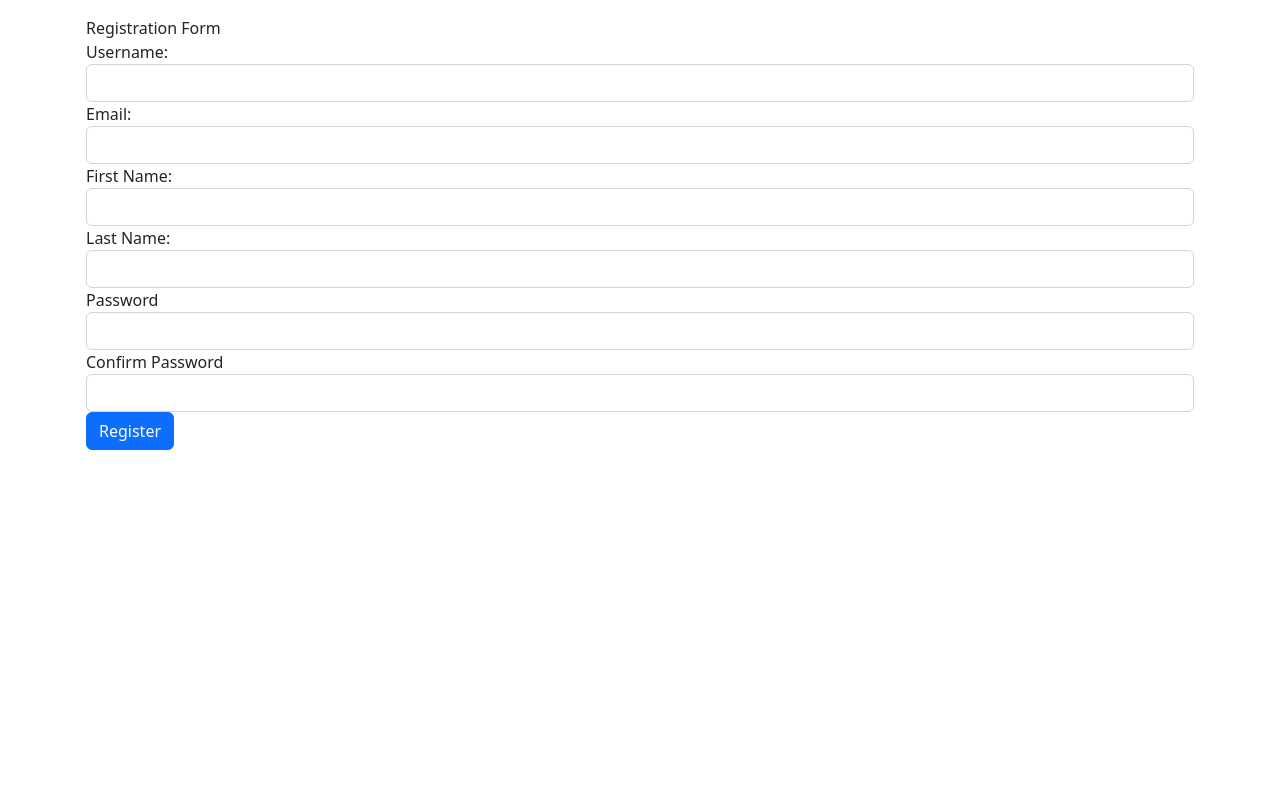
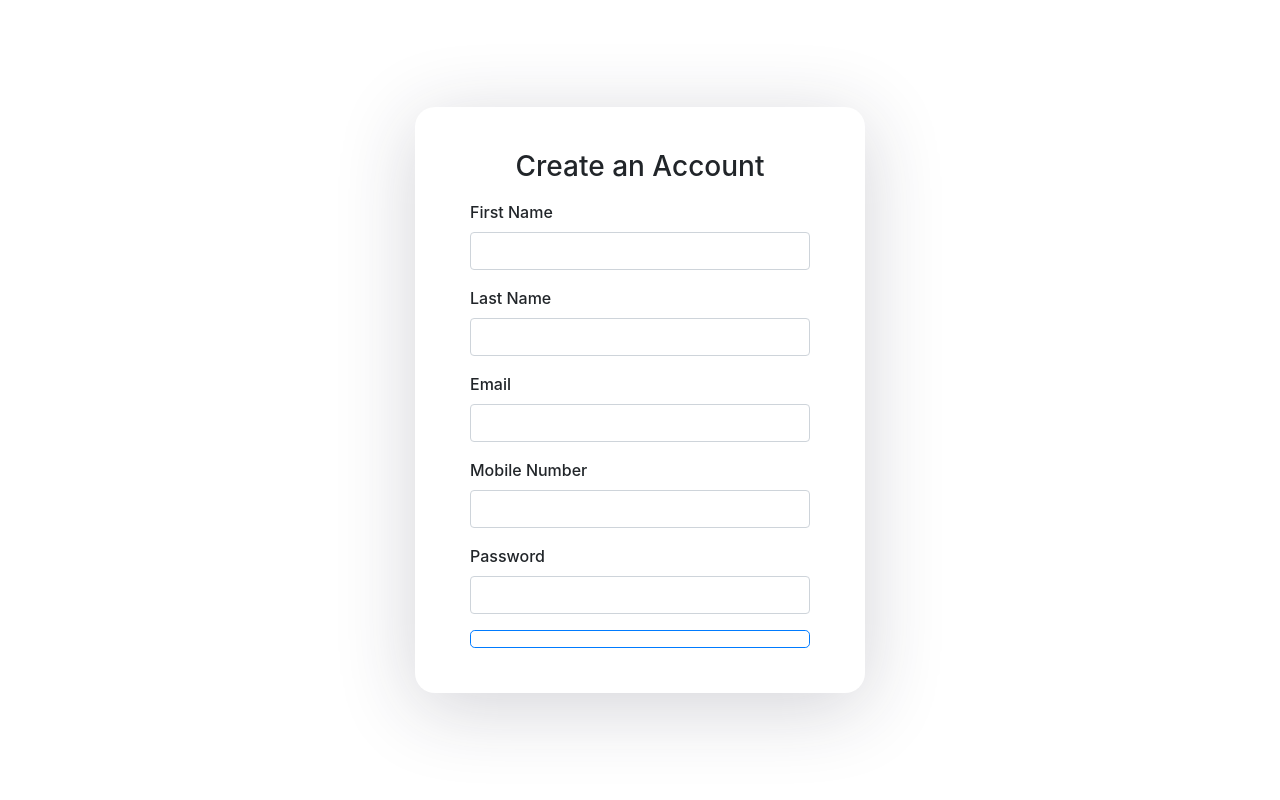
Before and after one commit to erickoukos/acwict-budget-app, a PHP site: page /controllers/register.php in a window 1280 px wide. Run offline with PHP 8.4, Linux system fonts and the light colour scheme.

Commit message:
New files and Register Page

```diff
--- /dev/null
+++ b/controllers/register.php
@@ -0,0 +1,35 @@
+<?php
+include ("../includes/topfile.php");
+
+?>
+
+<div class="budget-app">
+    <div class="vertical-center">
+        <div class="inner-block">
+            <form action="" method="post">
+                <h3>Create an Account</h3>
+                <div class="form-group">
+                    <label for="firstname">First Name</label>
+                    <input type="text" name="firstname" id="firstName" class="form-control">
+                </div>
+                <div class="form-group">
+                    <label for="lastname">Last Name</label>
+                    <input type="text" name="lastname" id="lastName" class="form-control">
+                </div>
+                <div class="form-group">
+                    <label for="email">Email</label>
+                    <input type="text" name="email" id="email" class="form-control">
+                </div>
+                <div class="form-group">
+                    <label for="mobilenumber">Mobile Number</label>
+                    <input type="text" name="mobilenumber" id="mobileNumber" class="form-control">
+                </div>
+                <div class="form-group">
+                    <label for="password">Password</label>
+                    <input type="password" name="password" id="password" class="form-control">
+                </div>
+                <button type="submit" name="submit" id="submit" class="btn btn-outline-primary btn-lg btn-block"></button>
+            </form>
+        </div>
+    </div>
+</div>
--- /dev/null
+++ b/css/main.css
@@ -0,0 +1,50 @@
+*{
+    box-sizing: border-box;
+}
+
+/* MAIN BODY */
+body,
+html,
+.budget-app,
+.vertical-center{
+    width: 100%;
+    height: 100%;
+}
+
+.vertical-center{
+    display: flex;
+    text-align: left;
+    justify-content: center;
+    flex-direction: column;
+}
+
+/* NAVBAR */
+
+
+/* BUTTON */
+
+.btn-outline-primary:hover{
+    background-color: #1833ff;
+    color: #fff;
+}
+
+.inner-block{
+    width: 450px;
+    margin: auto;
+    background: #fff;
+    box-shadow: 0px 14px 80px rgba(34, 35, 58, .2);
+    padding: 45px 55px 45px 55px;
+    transition: all .3s;
+    border-radius: 20px;
+}
+
+.vertical-center h3{
+    text-align: center;
+    margin: 0;
+    line-height: 1;
+    padding-bottom: 20px;
+}
+
+label{
+    font-weight: 500;
+}
--- /dev/null
+++ b/includes/topfile.php
@@ -0,0 +1,14 @@
+<!doctype html>
+<html lang="en">
+  <head>
+    <meta charset="utf-8">
+    <meta name="viewport" content="width=device-width, initial-scale=1">
+    <link rel="stylesheet" href="https://stackpath.bootstrapcdn.com/bootstrap/4.5.0/css/bootstrap.min.css">
+    <link rel="stylesheet" href="../css/main.css">
+    <title>Home</title>
+<!-- Bootstrap JS -->
+<script src="https://ajax.googleapis.com/ajax/libs/jquery/3.5.1/jquery.min.js"></script>
+    <script src="https://stackpath.bootstrapcdn.com/bootstrap/4.5.0/js/bootstrap.min.js"></script>
+
+  </head>
+  <body>
--- a/register.php
+++ /dev/null
@@ -1,56 +0,0 @@
-<!DOCTYPE html>
-<html lang="en">
-<head>
-    <meta charset="UTF-8">
-    <meta http-equiv="X-UA-Compatible" content="IE=edge">
-    <meta name="viewport" content="width=device-width, initial-scale=1.0">
-    <link href="https://cdn.jsdelivr.net/npm/bootstrap@5.2.0/dist/css/bootstrap.min.css" rel="stylesheet" integrity="sha384-gH2yIJqKdNHPEq0n4Mqa/HGKIhSkIHeL5AyhkYV8i59U5AR6csBvApHHNl/vI1Bx" crossorigin="anonymous">
-    <title>Registration</title>
-</head>
-<body>
-    <?php
-// include 'connect.php';
-
-?>
-<div class="container p-3">
-    <div class="panel panel-default">
-        <div class="panel-heading">Registration Form</div>
-        <div class="panel-body">
-            <form action="register.php" method="post">
-                <div class="form-group">
-                    <label for="Username">Username: </label>
-                    <input type="text" name="username" id="userName" class="form-control" required>
-                </div>
-                <div class="form-group">
-                    <label for="Email">Email: </label>
-                    <input type="text" name="email" id="email" class="form-control" required>
-                </div>
-                <div class="form-group">
-                    <label for="FirstName">First Name: </label>
-                    <input type="text" name="first_name" id="firstName" class="form-control" required>
-                </div>
-                <div class="form-group">
-                    <label for="LastName">Last Name: </label>
-                    <input type="text" name="last_name" id="lastName" class="form-control" required>
-                </div>
-                <div class="form-group">
-                    <label for="Password">Password</label>
-                    <input type="password" name="password" id="password" class="form-control" required>
-                </div>
-                <div class="form-group">
-                    <label for="Password">Confirm Password</label>
-                    <input type="password" name="password_confirm" id="passwordConfirm" class="form-control" required>
-                </div>
-                <div class="form-group">
-                    <!-- <label for="Register Account">Register Account</label> -->
-                    <input type="submit" value="Register" class="btn btn-primary mb-3">
-                </div>
-            </form>
-        </div>
-    </div>
-</div>
-
-
-<script src="https://cdn.jsdelivr.net/npm/bootstrap@5.2.0/dist/js/bootstrap.bundle.min.js" integrity="sha384-A3rJD856KowSb7dwlZdYEkO39Gagi7vIsF0jrRAoQmDKKtQBHUuLZ9AsSv4jD4Xa" crossorigin="anonymous"></script>
-</body>
-</html>
```
Also changed, not shown: config/connect.php (added, +22 -0 lines), connect.php (deleted, +0 -9 lines), includes/bottomfile.php (added, +8 -0 lines), index.php (+8 -22 lines), controllers/signin.php (renamed from signin.php), dashboard.php (added), header.php (added), main.css (deleted), verification.php (added).
